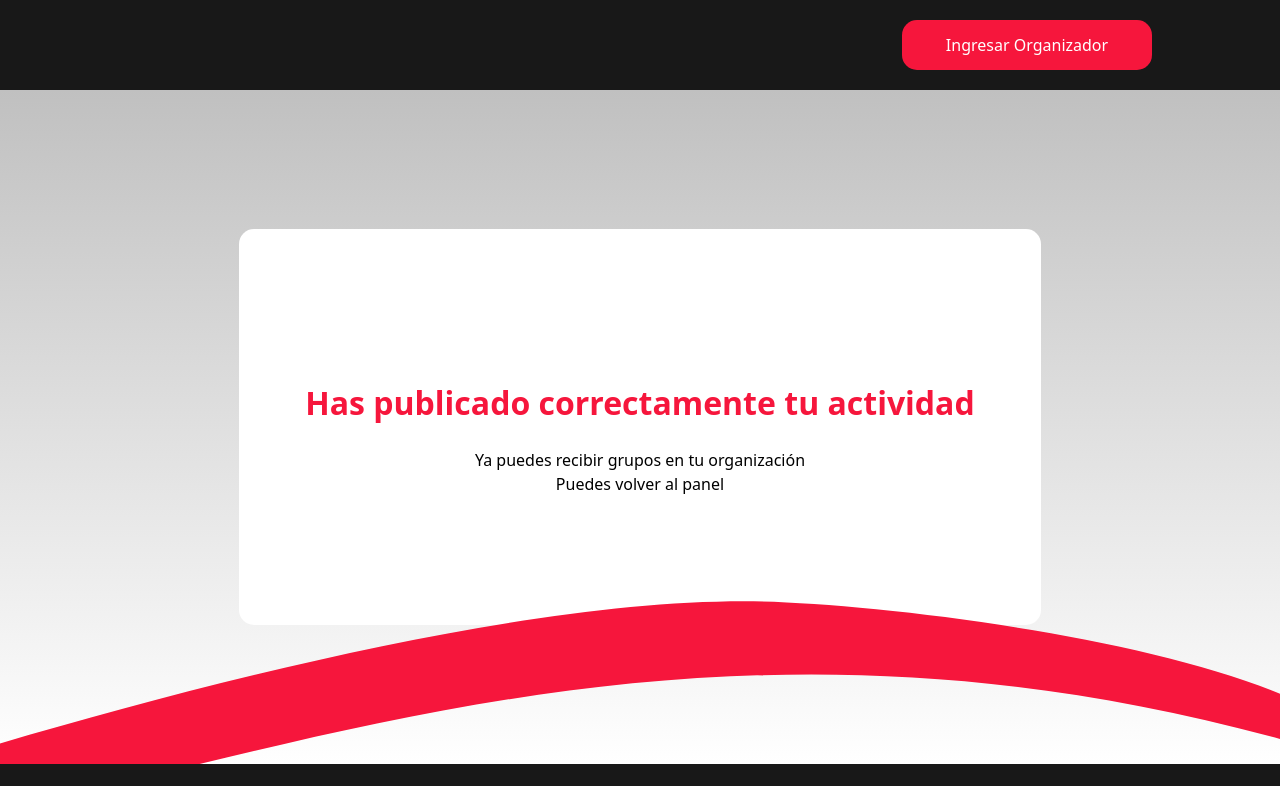
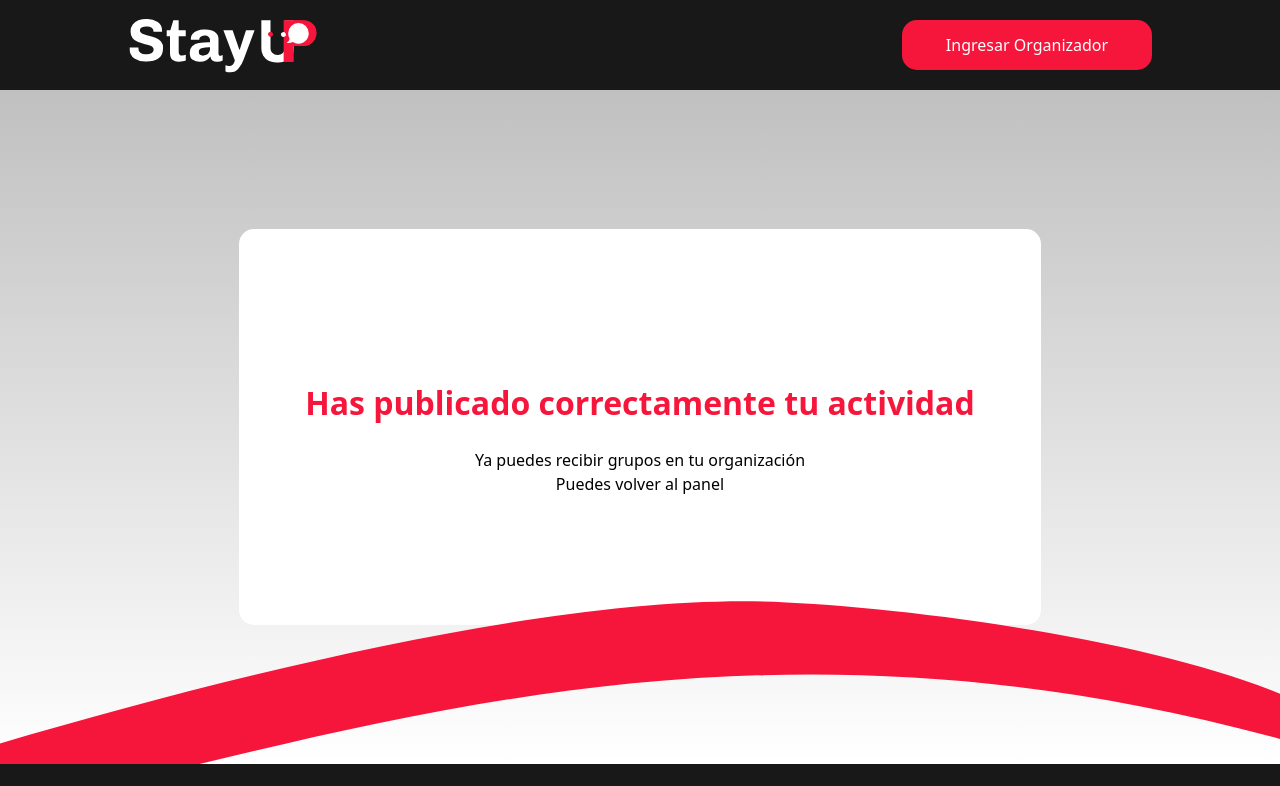
Before and after one commit to makloster/NoCountry-StayUp, a React (Create React App) app in the folder Front/web/: page /actividadPublicada in a window 1280 px wide. Shown: the top 786 px of the page. Built offline with nearby package versions, Linux system fonts and the light colour scheme.

Commit message:
mergeando main final

```diff
--- a/Front/web/src/components/Navbar.jsx
+++ b/Front/web/src/components/Navbar.jsx
@@ -4,14 +4,14 @@ import { Link } from "react-router-dom";
 const Navbar = () => {
     return (
         <div className='w-full h-[90px] bg-[#181818]  flex items-center justify-center'>
-            <div className='w-[80%] max-w-[1400px] h-full  flex items-center justify-between'>
-                <Link to={"/"}>
-                    <img src={imgLogo} alt='' />
+            <div className='w-[80%] max-w-[1400px] h-full absolute flex items-center justify-between'>
+                <Link class="w-16 md:w-32 lg:w-48 " to={"/"}>
+                    <img src={imgLogo} alt='hola' />
                 </Link>
-                <Link to={'./formularioOrganizador'}>
-                <button className='w-[250px] h-[50px] bg-[#F6163C] text-white  rounded-[15px] flex items-center justify-center'>
-                    Ingresar Organizador
-                </button>
+                <Link to={"./formularioOrganizador"}>
+                    <button className='w-[250px] h-[50px] bg-[#F6163C] text-white  rounded-[15px] flex items-center justify-center'>
+                        Ingresar Organizador
+                    </button>
                 </Link>
             </div>
         </div>
--- a/Front/web/src/components/VistaCargaDeDatos/ComponentesFormulario/Precio.jsx
+++ b/Front/web/src/components/VistaCargaDeDatos/ComponentesFormulario/Precio.jsx
@@ -3,7 +3,7 @@ import React from "react";
 const Precio = () => {
     return (
         <div className='bg-white h-[120px] rounded-[15px] flex   flex-col items-center justify-center'>
-            <h1 style={{display:"initial"}}>Precio</h1>
+            <h1 style={{ display: "initial" }}>Precio</h1>
             <h2>
                 Del monto que ingreses se te cobrará una comisión de 10% que
                 figurará en su estado de cuenta en la fecha de cobro
```
